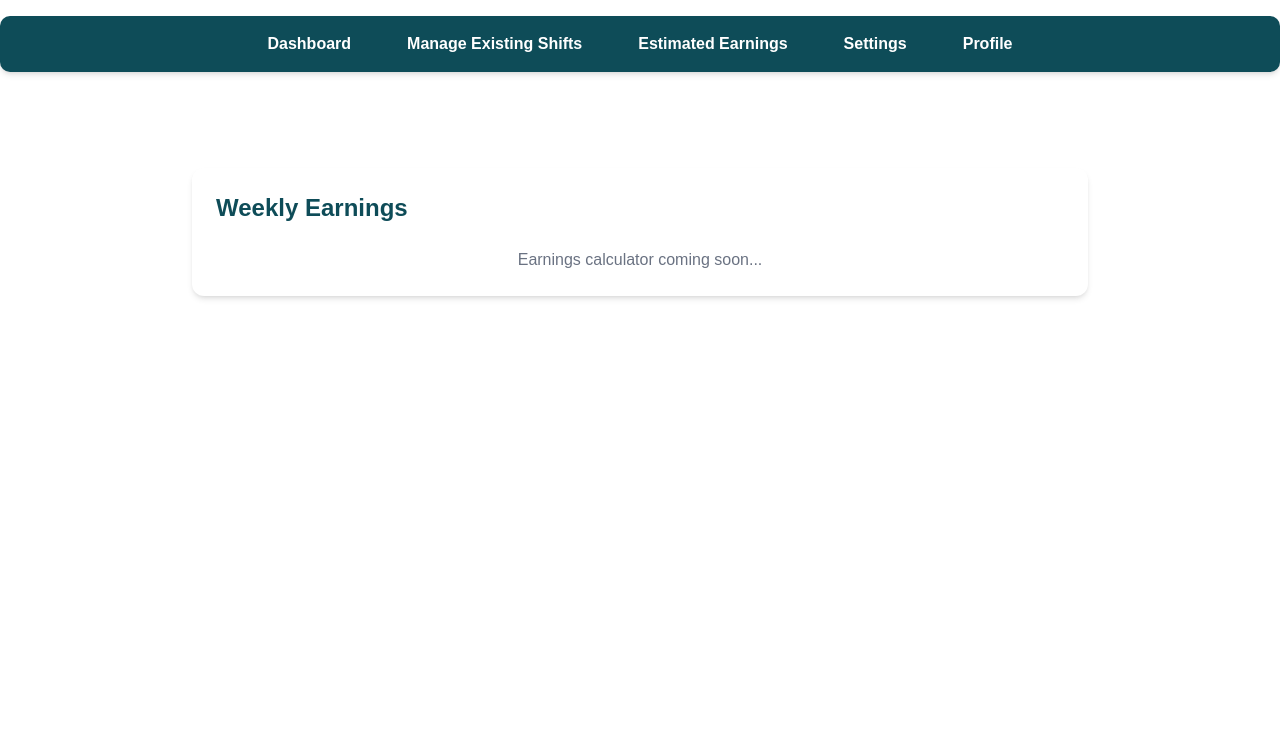
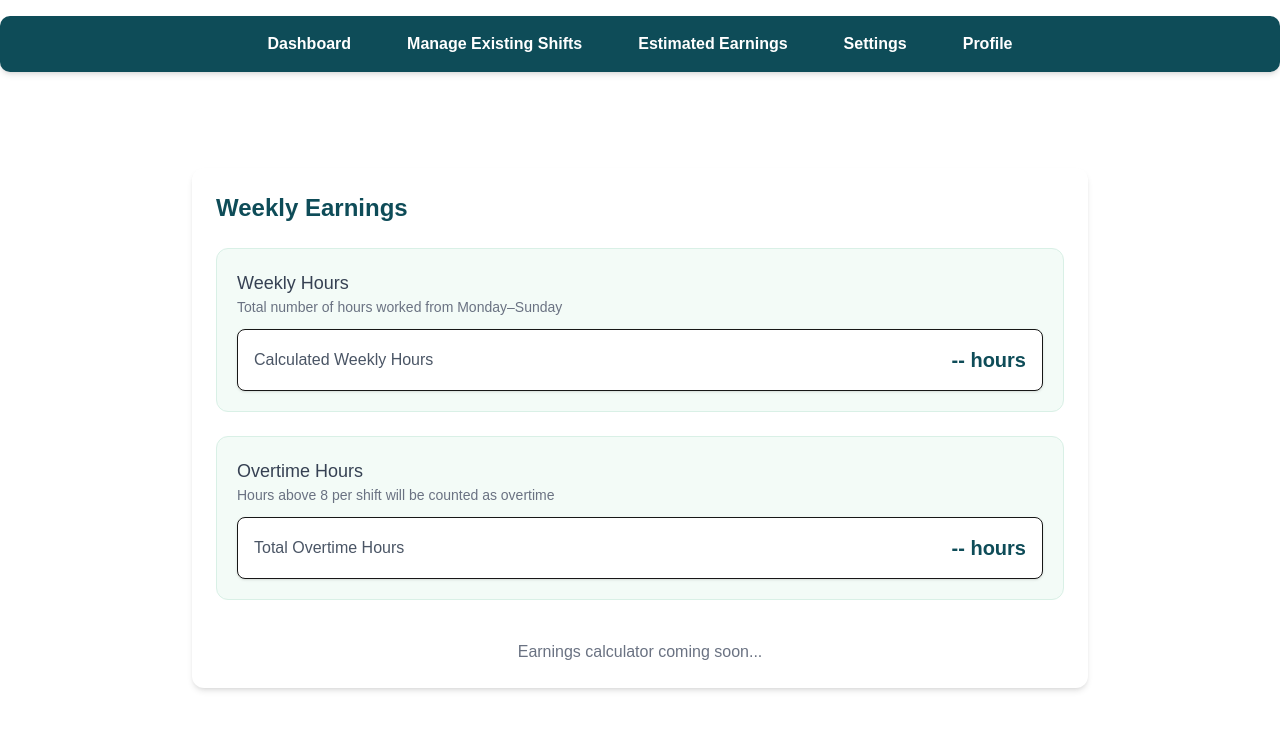
Before and after one commit to ZainabTameem/work-shift-pay-tracker, a Next.js app in the folder work-shift-pay-tracker/: page /earnings in a window 1280 px wide. Shown: the top 730 px of the page. Built offline with nearby package versions, Linux system fonts and the light colour scheme; no server answers.

Commit message:
Add UI skeleton for Weekly Hours and Overtime Hours sections in EstimatedEarningsForm

```diff
--- a/work-shift-pay-tracker/app/components/EstimatedEarningsComponents/EstimatedEarningsForm.js
+++ b/work-shift-pay-tracker/app/components/EstimatedEarningsComponents/EstimatedEarningsForm.js
@@ -7,7 +7,39 @@ export default function EstimatedEarningsForm() {
         Weekly Earnings
       </h2>
 
-      {/* NEW CODE WILL BE ADDED SECTION BY SECTION IN FUTURE COMMITS */}
+      <div className="space-y-6 mb-10">
+
+        {/* Weekly Hours Block */}
+        <div className="bg-[#F3FBF7] p-5 rounded-xl border border-[#D9F0E6]">
+          <p className="text-lg font-medium text-gray-700">Weekly Hours</p>
+          <p className="text-sm text-gray-500 mb-3">
+            Total number of hours worked from Monday–Sunday
+          </p>
+
+          <div className="flex justify-between items-center bg-white p-4 rounded-lg shadow-sm border">
+            <p className="text-gray-600">Calculated Weekly Hours</p>
+            <p className="text-xl font-semibold text-[#0E4C58]">
+              -- hours
+            </p>
+          </div>
+        </div>
+
+        {/* Overtime Hours Block */}
+        <div className="bg-[#F3FBF7] p-5 rounded-xl border border-[#D9F0E6]">
+          <p className="text-lg font-medium text-gray-700">Overtime Hours</p>
+          <p className="text-sm text-gray-500 mb-3">
+            Hours above 8 per shift will be counted as overtime
+          </p>
+
+          <div className="flex justify-between items-center bg-white p-4 rounded-lg shadow-sm border">
+            <p className="text-gray-600">Total Overtime Hours</p>
+            <p className="text-xl font-semibold text-[#0E4C58]">
+              -- hours
+            </p>
+          </div>
+        </div>
+
+      </div>
 
       <p className="text-center text-gray-500">
         Earnings calculator coming soon...
```
